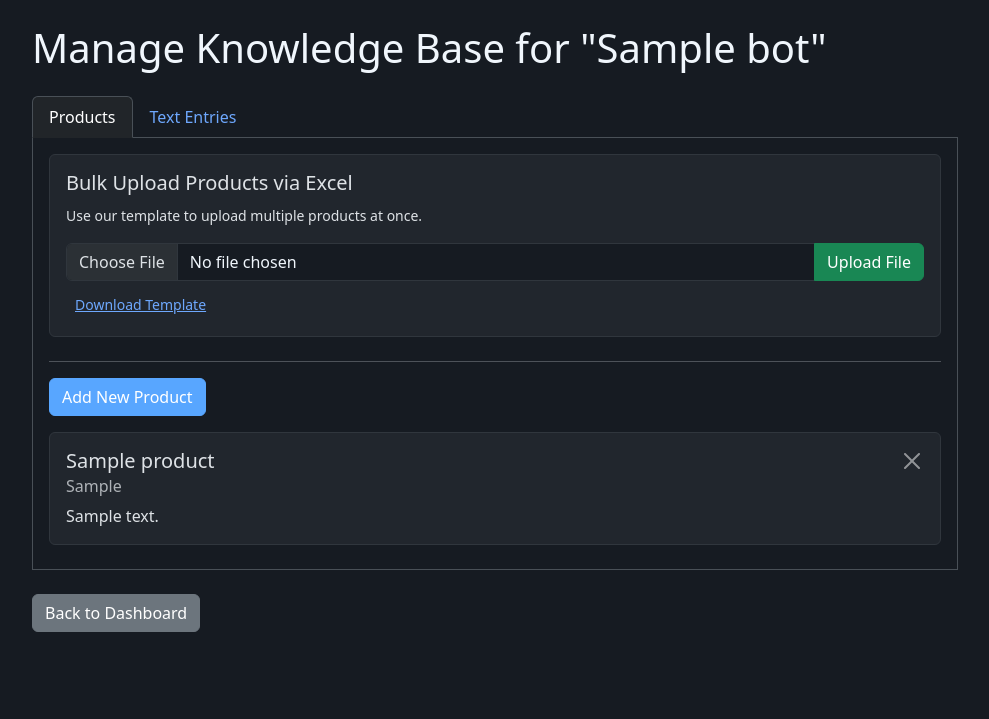
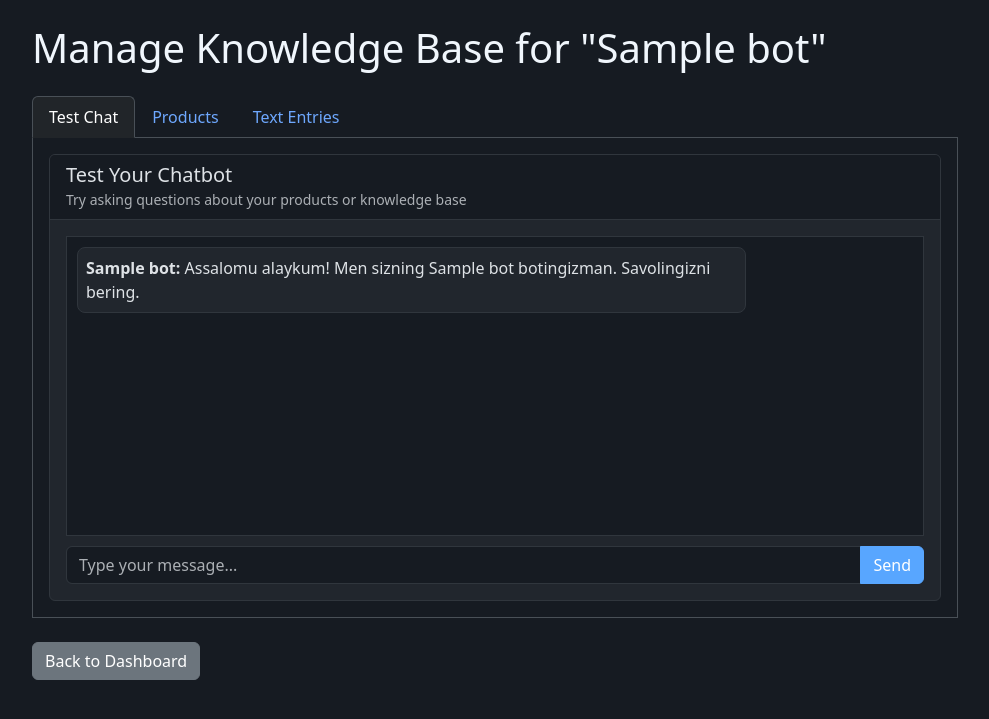
Before and after one commit to paketshopuz-pixel/ChatbotFactory, a Flask app: page /bot/1/knowledge in a window 1280 px wide. Shown: the part 63-782 px from the top of the page, without its empty margins (145-1134 px from the left). Run offline with Flask 3, Linux system fonts and the light colour scheme; a user stored in the database is signed in; tables that the repository leaves empty hold one stand-in row (values such as "Sample post").

Commit message:
Add functionality for users to test chatbot responses directly
Introduces a new chat endpoint and UI for testing chatbot interactions, integrating knowledge base and product data into AI prompts. Includes synchronous AI response generation service.

Replit-Commit-Author: Agent
Replit-Commit-Session-Id: 5607f63b-b2b6-4813-bb1c-c976c3de3bc2
Replit-Commit-Checkpoint-Type: full_checkpoint
Replit-Commit-Screenshot-Url: https://storage.googleapis.com/screenshot-production-us-central1/e8d333b0-5a32-41e3-a539-7be283421188/5607f63b-b2b6-4813-bb1c-c976c3de3bc2/hKEEiKa

```diff
--- a/chatbot_factory/routes/knowledge_routes.py
+++ b/chatbot_factory/routes/knowledge_routes.py
@@ -1,10 +1,11 @@
 # chatbot_factory/routes/knowledge_routes.py
-from flask import render_template, url_for, flash, redirect, request, Blueprint, abort
+from flask import render_template, url_for, flash, redirect, request, Blueprint, abort, jsonify
 from flask_login import current_user, login_required
 from flask_babel import gettext as _
 from .. import db
 from ..models import Bot, KnowledgeBase, Product
 from ..forms import KnowledgeBaseForm, ProductForm
+from ..services.ai_service import ai_service
 import openpyxl
 import os
 import logging
@@ -25,6 +26,57 @@ def manage_knowledge(bot_id):
     products = bot.products
     return render_template('knowledge_base.html', title=_('Knowledge Base'), bot=bot,
                            text_form=text_form, entries=entries, products=products)
+
+@knowledge_bp.route("/bot/<int:bot_id>/chat", methods=['POST'])
+@login_required
+def bot_chat(bot_id):
+    """Chat endpoint for testing bot responses"""
+    bot = Bot.query.get_or_404(bot_id)
+    if bot.owner != current_user:
+        abort(403)
+
+    data = request.get_json()
+    if not data or 'message' not in data:
+        return jsonify({'error': 'Message is required'}), 400
+
+    user_message = data['message']
+
+    # Build system prompt with knowledge base
+    knowledge_context = ""
+
+    # Add text entries
+    if bot.knowledge_base:
+        knowledge_context += "\n\n--- UMUMIY MA'LUMOTLAR BAZASI ---\n"
+        for entry in bot.knowledge_base:
+            knowledge_context += f"MAVZU: {entry.title}\nMA'LUMOT: {entry.content}\n\n"
+
+    # Add products
+    if bot.products:
+        knowledge_context += "\n\n--- MAHSULOTLAR RO'YXATI ---\n"
+        for product in bot.products:
+            knowledge_context += f"MAHSULOT NOMI: {product.name}\n"
+            if product.price:
+                knowledge_context += f"NARXI: {product.price}\n"
+            if product.description:
+                knowledge_context += f"TAVSIFI: {product.description}\n"
+            if product.image_url:
+                knowledge_context += f"RASM HAVOLASI: {product.image_url}\n"
+            knowledge_context += "---\n"
+
+    if knowledge_context:
+        knowledge_context += "--- BILIMLAR BAZASI TUGADI ---\n"
+        knowledge_context += "Foydalanuvchi savoliga javob berish uchun YUQORIDAGI BILIMLAR BAZASIDAN (Umumiy ma'lumotlar va Mahsulotlar) birinchi navbatda foydalaning. Agar savol bu ma'lumotlarga aloqador bo'lmasa, umumiy bilimingizdan foydalanib javob bering."
+
+    system_prompt = f"{bot.system_prompt}\nSizning ismingiz \"{bot.name}\".\n{knowledge_context}"
+
+    # Get AI response
+    response_data = ai_service.generate_response(
+        prompt=user_message,
+        system_prompt=system_prompt,
+        bot=bot
+    )
+
+    return jsonify(response_data)
 
 @knowledge_bp.route("/bot/<int:bot_id>/knowledge/add_text", methods=['POST'])
 @login_required
--- a/chatbot_factory/templates/knowledge_base.html
+++ b/chatbot_factory/templates/knowledge_base.html
@@ -4,7 +4,10 @@
 
 <ul class="nav nav-tabs" id="kbTabs" role="tablist">
   <li class="nav-item" role="presentation">
-    <button class="nav-link active" id="products-tab" data-bs-toggle="tab" data-bs-target="#products" type="button" role="tab">{{ _('Products') }}</button>
+    <button class="nav-link active" id="chat-tab" data-bs-toggle="tab" data-bs-target="#chat" type="button" role="tab">{{ _('Test Chat') }}</button>
+  </li>
+  <li class="nav-item" role="presentation">
+    <button class="nav-link" id="products-tab" data-bs-toggle="tab" data-bs-target="#products" type="button" role="tab">{{ _('Products') }}</button>
   </li>
   <li class="nav-item" role="presentation">
     <button class="nav-link" id="text-tab" data-bs-toggle="tab" data-bs-target="#text" type="button" role="tab">{{ _('Text Entries') }}</button>
@@ -12,7 +15,30 @@
 </ul>
 
 <div class="tab-content" id="kbTabsContent">
-  <div class="tab-pane fade show active" id="products" role="tabpanel">
+  <div class="tab-pane fade show active" id="chat" role="tabpanel">
+    <div class="p-3 border border-top-0">
+      <div class="card">
+        <div class="card-header">
+          <h5 class="mb-0">{{ _('Test Your Chatbot') }}</h5>
+          <small class="text-muted">{{ _('Try asking questions about your products or knowledge base') }}</small>
+        </div>
+        <div class="card-body">
+          <div id="chatMessages" style="height: 300px; overflow-y: auto; border: 1px solid var(--border-color); padding: 10px; margin-bottom: 10px; background-color: var(--bg-darker);">
+            <div class="chat-message bot-message">
+              <strong>{{ bot.name }}:</strong> Assalomu alaykum! Men sizning {{ bot.name }} botingizman. Savolingizni bering.
+            </div>
+          </div>
+          <form id="chatForm" onsubmit="sendMessage(event)">
+            <div class="input-group">
+              <input type="text" id="messageInput" class="form-control" placeholder="{{ _('Type your message...') }}" required>
+              <button type="submit" class="btn btn-primary">{{ _('Send') }}</button>
+            </div>
+          </form>
+        </div>
+      </div>
+    </div>
+  </div>
+  <div class="tab-pane fade" id="products" role="tabpanel">
     <div class="p-3 border border-top-0">
         <div class="card mb-4">
             <div class="card-body">
@@ -92,4 +118,82 @@
   </div>
 </div>
 <a href="{{ url_for('auth.dashboard') }}" class="btn btn-secondary mt-4">{{ _('Back to Dashboard') }}</a>
+
+<script>
+function sendMessage(event) {
+    event.preventDefault();
+
+    const messageInput = document.getElementById('messageInput');
+    const message = messageInput.value.trim();
+
+    if (!message) return;
+
+    // Add user message to chat
+    addMessageToChat('Siz', message, 'user-message');
+    messageInput.value = '';
+
+    // Show loading message
+    addMessageToChat('{{ bot.name }}', 'Javob tayyorlanmoqda...', 'bot-message', true);
+
+    // Send message to server
+    fetch(`/bot/{{ bot.id }}/chat`, {
+        method: 'POST',
+        headers: {
+            'Content-Type': 'application/json',
+        },
+        body: JSON.stringify({ message: message })
+    })
+    .then(response => response.json())
+    .then(data => {
+        // Remove loading message
+        removeLoadingMessage();
+
+        // Add bot response
+        addMessageToChat('{{ bot.name }}', data.response || 'Kechirasiz, xatolik yuz berdi.', 'bot-message');
+    })
+    .catch(error => {
+        removeLoadingMessage();
+        addMessageToChat('{{ bot.name }}', 'Xatolik: Javob olishda muammo yuz berdi.', 'bot-message');
+    });
+}
+
+function addMessageToChat(sender, message, className, isLoading = false) {
+    const chatMessages = document.getElementById('chatMessages');
+    const messageDiv = document.createElement('div');
+    messageDiv.className = `chat-message ${className}`;
+    if (isLoading) messageDiv.id = 'loadingMessage';
+
+    messageDiv.innerHTML = `<strong>${sender}:</strong> ${message}`;
+    chatMessages.appendChild(messageDiv);
+    chatMessages.scrollTop = chatMessages.scrollHeight;
+}
+
+function removeLoadingMessage() {
+    const loadingMessage = document.getElementById('loadingMessage');
+    if (loadingMessage) {
+        loadingMessage.remove();
+    }
+}
+</script>
+
+<style>
+.chat-message {
+    margin-bottom: 10px;
+    padding: 8px;
+    border-radius: 8px;
+}
+
+.user-message {
+    background-color: var(--accent-color);
+    color: white;
+    margin-left: 20%;
+}
+
+.bot-message {
+    background-color: var(--bg-lighter);
+    border: 1px solid var(--border-color);
+    margin-right: 20%;
+}
+</style>
+
 {% endblock %}
```
Also changed, not shown: chatbot_factory/services/ai_service.py (+16 -0 lines).
